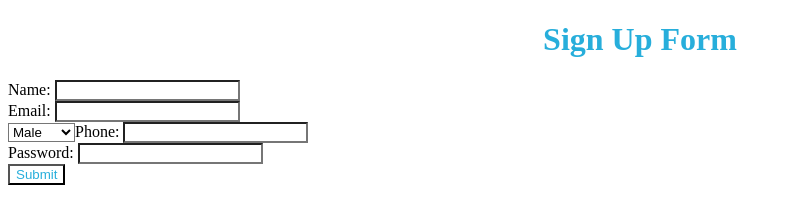
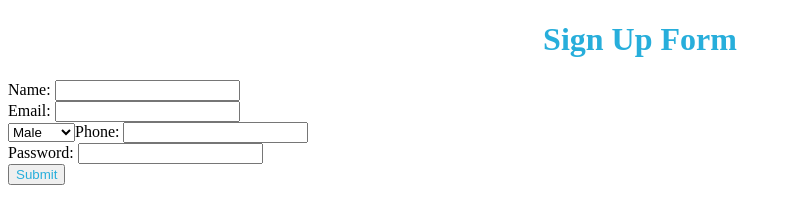
Before and after one commit to sidds4474/React-will-you-be-my-valentine---Signup-Form, a React app: page / in a window 1280 px wide. Shown: the whole page, without its empty margins (0-791 px from the left). Built offline with nearby package versions, Linux system fonts and the light colour scheme.

Commit message:
Update App.css

```diff
--- a/src/styles/App.css
+++ b/src/styles/App.css
@@ -1,7 +1,3 @@
-* {
-    background-color: #fff;
-}
-
 h1 {
     color: #27aedb;
     text-align: center;
```
